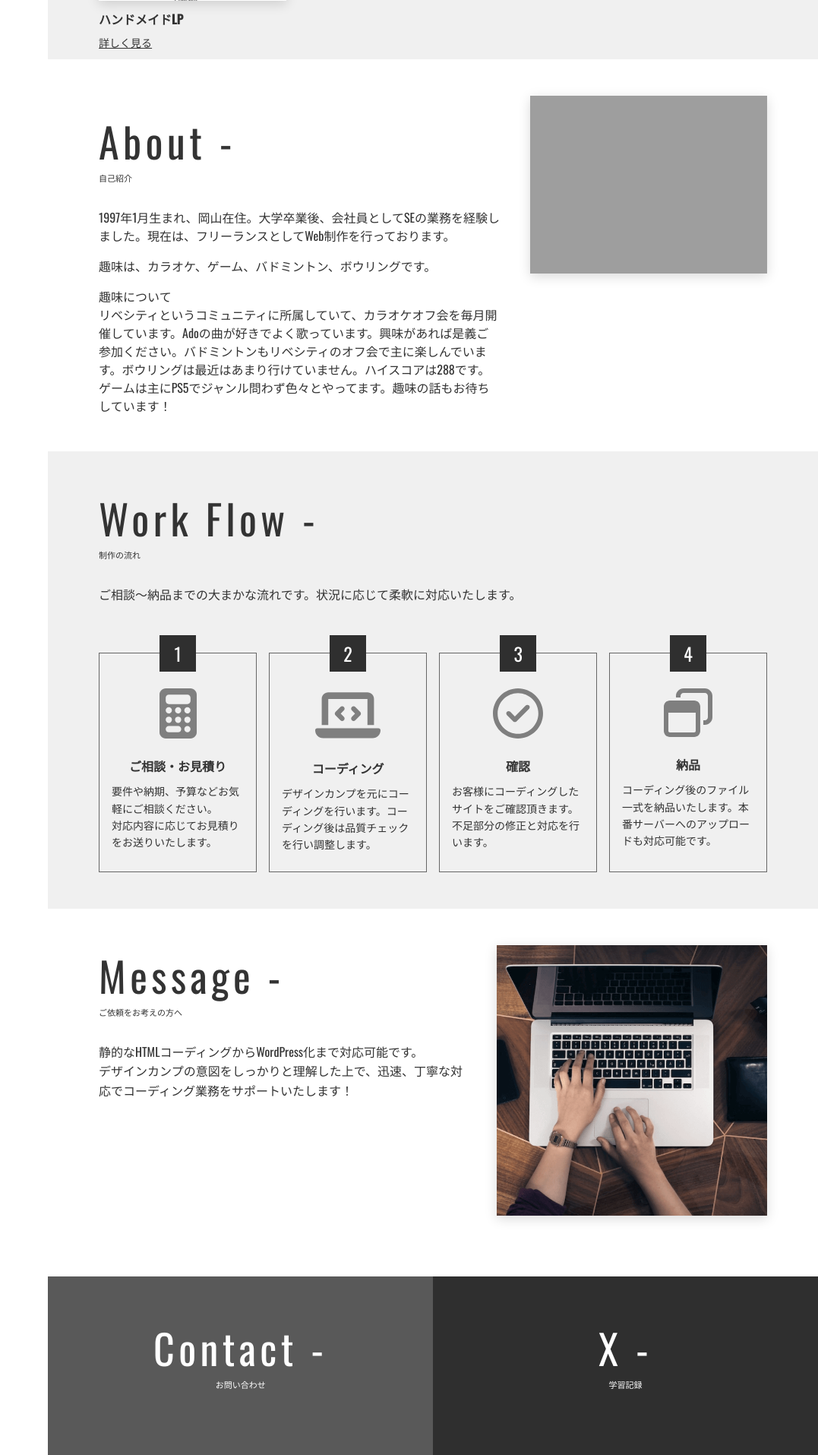
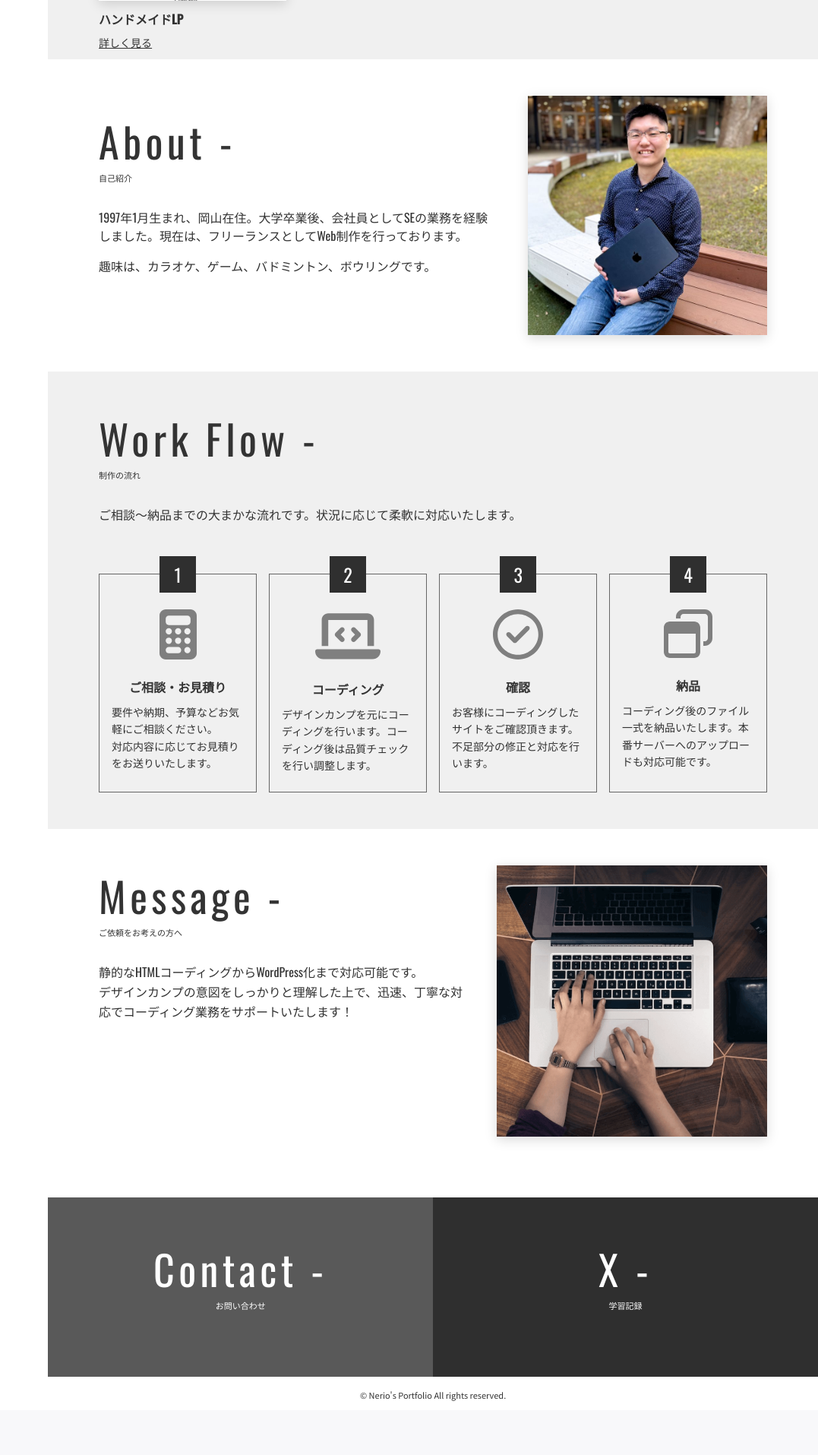
Before and after one commit to nk0116/Portfolio, a PHP site: page / in a window 1280 px wide. Shown: the part 1799-3714 px from the top of the page at 76% size, without its empty margins (203-1280 px from the left). After the commit the page ends 3643 px from the top, so only its background shows below. Run offline with PHP 8.4, Linux system fonts and the light colour scheme; grey boxes are pictures that could not be loaded.

Commit message:
写真部分の表示の乱れを修正、写真を正方形に変更

```diff
--- a/css/style.css
+++ b/css/style.css
@@ -355,6 +355,7 @@ body.is-fixed {
   margin-top: 20px;
 }
 .about .about__img {
+  max-width: 100%;
   width: 600px;
   height: auto;
   margin: 0 auto;
@@ -372,6 +373,11 @@ body.is-fixed {
 
 .about__text-contents {
   max-width: 60%;
+}
+@media screen and (max-width: 767px) {
+  .about__text-contents {
+    max-width: 100%;
+  }
 }
 
 .flow {
--- a/index.html
+++ b/index.html
@@ -31,8 +31,8 @@
     <link href="https://fonts.googleapis.com/css2?family=Oswald:wght@400;500&family=Noto+Sans+JP:wght@400;500&display=swap" rel="stylesheet" />
 
     <!-- スタイルシートの読み込み -->
-    <link rel="stylesheet" href="css/reset.css" />
-    <link rel="stylesheet" href="css/style.css" />
+    <link rel="stylesheet" href="css/reset.css?v=1.0" />
+    <link rel="stylesheet" href="css/style.css?v=1.0" />
   </head>
 
   <body>
@@ -262,7 +262,7 @@
           <div class="section__inner">
             <div class="about__container">
               <div class="about__img">
-                <img src="./img/img_about-nerio.jpg" alt="" />
+                <img src="./img/img_about-nerio-square.jpg" alt="" />
               </div>
 
               <div class="about__text-contents">
@@ -274,8 +274,11 @@
                 <div class="about__contents">
                   <p class="about__text">1997年1月生まれ、岡山在住。大学卒業後、会社員としてSEの業務を経験しました。現在は、フリーランスとしてWeb制作を行っております。</p>
                   <p class="about__text">趣味は、カラオケ、ゲーム、バドミントン、ボウリングです。</p>
-                  <p class="about__text">趣味について<br>リベシティというコミュニティに所属していて、カラオケオフ会を毎月開催しています。Adoの曲が好きでよく歌っています。興味があれば是義ご参加ください。バドミントンもリベシティのオフ会で主に楽しんでいます。ボウリングは最近はあまり行けていません。ハイスコアは288です。ゲームは主にPS5でジャンル問わず色々とやってます。趣味の話もお待ちしています！</p>
-
+                  <!-- <p class="about__text">
+                    趣味について
+                    <br />
+                    リベシティというコミュニティに所属していて、カラオケオフ会を毎月開催しています。Adoの曲が好きでよく歌っています。興味があれば是義ご参加ください。バドミントンもリベシティのオフ会で主に楽しんでいます。ボウリングは最近はあまり行けていません。ハイスコアは288です。ゲームは主にPS5でジャンル問わず色々とやってます。趣味の話もお待ちしています！
+                  </p> -->
                 </div>
               </div>
             </div>
--- a/sass/style.scss
+++ b/sass/style.scss
@@ -1,5 +1,7 @@
 @use "color";
-@use "breakpoints";
+@use "breakpoints" as *;
+
+$img-border-radius: 10px;
 
 $img-box-shadow: 0 4px 15px 0 rgba(color.$black, 0.15);
 
@@ -22,14 +24,14 @@ body {
 #about,
 #flow,
 #message {
-  @include breakpoints.mq(sp) {
+  @include mq(sp) {
     // スマホのときだけ
     scroll-margin-top: 88px; // スクロールするときにヘッダー分調整
   }
 }
 
 .section {
-  @include breakpoints.mq(pc) {
+  @include mq(pc) {
     .section__inner {
       max-width: calc(880px + 32px * 2);
       margin: 0 auto;
@@ -53,12 +55,12 @@ body {
   width: 160px;
   margin: 0 auto;
 
-  @include breakpoints.mq(pc) {
+  @include mq(pc) {
     transition: background 0.3s, color 0.3s, opacity 0.3s;
   }
 
   &:hover {
-    @include breakpoints.mq(pc) {
+    @include mq(pc) {
       background-color: color.$white;
 
       .button__icon-path {
@@ -100,7 +102,7 @@ body {
 .button--bg {
   background-color: color.$white;
 
-  @include breakpoints.mq(pc) {
+  @include mq(pc) {
     color: color.$bg-dark;
     &:hover {
       opacity: 0.7;
@@ -136,7 +138,7 @@ body {
   z-index: 1000;
   overflow-y: auto;
 
-  @include breakpoints.mq(pc-lg) {
+  @include mq(pc-lg) {
     position: sticky;
     top: 0;
     height: 100vh;
@@ -147,7 +149,7 @@ body {
 
   &__container {
     position: relative;
-    @include breakpoints.mq(pc-lg) {
+    @include mq(pc-lg) {
       width: 160px;
       margin: 0 auto;
       position: sticky;
@@ -161,7 +163,7 @@ body {
     font-size: 20px;
     color: color.$white;
 
-    @include breakpoints.mq(pc-lg) {
+    @include mq(pc-lg) {
       font-size: 30px;
       letter-spacing: 0.12em;
       line-height: 1;
@@ -179,7 +181,7 @@ body {
     color: transparent;
     background: url("../img/bg_menu.png") center center no-repeat;
     background-size: 100% auto;
-    @include breakpoints.mq(pc-lg) {
+    @include mq(pc-lg) {
       display: none;
     }
 
@@ -201,7 +203,7 @@ body {
     border-top: 1px solid color.$white;
     padding-top: 60px;
 
-    @include breakpoints.mq(pc-lg) {
+    @include mq(pc-lg) {
       display: block;
       border: none;
     }
@@ -210,10 +212,10 @@ body {
 
 // main
 .main {
-  @include breakpoints.mq(pc) {
+  @include mq(pc) {
     flex-basis: 79.2%;
   }
-  @include breakpoints.mq(tb) {
+  @include mq(tb) {
     flex-basis: 100%;
   }
 }
@@ -232,7 +234,7 @@ body {
     background-size: 100% auto;
     padding: 32px;
 
-    @include breakpoints.mq(pc) {
+    @include mq(pc) {
       background: url(../img/bg_fv.png) center center no-repeat;
       background-size: 100% auto;
       bottom: 100px;
@@ -243,7 +245,7 @@ body {
       padding-left: 96px;
     }
 
-    @include breakpoints.mq(tb) {
+    @include mq(tb) {
       bottom: 50%;
       transform: translateY(50%);
     }
@@ -279,7 +281,7 @@ body {
       // display: block;
       font-size: 40px;
       letter-spacing: 0.1em;
-      @include breakpoints.mq(pc) {
+      @include mq(pc) {
         font-size: 54px;
       }
     }
@@ -306,7 +308,7 @@ body {
 // service
 .service {
   .service__list {
-    @include breakpoints.mq(pc) {
+    @include mq(pc) {
       display: grid;
       grid-template-columns: repeat(3, 1fr);
       gap: 8%;
@@ -330,7 +332,7 @@ body {
   .service__item + .about {
     margin-top: 40px;
 
-    @include breakpoints.mq(pc) {
+    @include mq(pc) {
       margin-top: 0;
     }
   }
@@ -344,7 +346,7 @@ body {
 .works {
   background-color: color.$bg-light;
 
-  @include breakpoints.mq(pc) {
+  @include mq(pc) {
     .works__list {
       display: grid;
       // ３個以上で改行
@@ -355,7 +357,7 @@ body {
   //.works__itemの中では機能しなかったためここに記載
   .works__item + .works__item {
     margin-top: 40px;
-    @include breakpoints.mq(pc) {
+    @include mq(pc) {
       margin-top: 0;
     }
   }
@@ -411,14 +413,16 @@ body {
     margin-top: 20px;
   }
   .about__img {
+    max-width: 100%;
     width: 600px;
     height: auto;
     margin: 0 auto;
     img {
+
       box-shadow: $img-box-shadow;
     }
   }
-  @include breakpoints.mq(pc) {
+  @include mq(pc) {
     .about__container {
       display: flex;
       flex-direction: row-reverse;
@@ -427,8 +431,11 @@ body {
   }
 }
 
-.about__text-contents{
+.about__text-contents {
   max-width: 60%;
+  @include mq(sp) {
+    max-width: 100%;
+  }
 }
 // flow
 .flow {
@@ -465,7 +472,7 @@ body {
   .flow__contents + .flow__contents {
     margin-top: 46px;
 
-    @include breakpoints.mq(pc) {
+    @include mq(pc) {
       margin-top: 0;
     }
   }
@@ -473,13 +480,13 @@ body {
   .flow__list {
     margin-top: 64px;
 
-    @include breakpoints.mq(pc) {
+    @include mq(pc) {
       display: grid;
       grid-template-columns: repeat(4, 1fr);
       gap: 16px;
     }
 
-    @include breakpoints.mq(tb) {
+    @include mq(tb) {
       grid-template-columns: repeat(2, 1fr);
       gap: 40px 16px;
     }
@@ -523,7 +530,7 @@ body {
     line-height: 1.6;
   }
 
-  @include breakpoints.mq(pc) {
+  @include mq(pc) {
     .message__container {
       display: flex;
       flex-direction: row-reverse;
@@ -555,7 +562,7 @@ body {
     background-color: color.$bg-dark;
     transition: opacity 0.3s ease;
   }
-  @include breakpoints.mq(pc) {
+  @include mq(pc) {
     display: grid;
     grid-template-columns: repeat(2, 1fr);
     .page-bottom__item {
@@ -579,7 +586,7 @@ body {
 /*-----------------------------------
 // pc
 -----------------------------------*/
-@include breakpoints.mq(pc) {
+@include mq(pc) {
   .wrapper {
     display: flex;
   }
```
Also changed, not shown: img/img_about-nerio-square.jpg (added).
